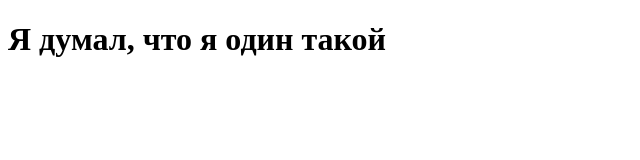
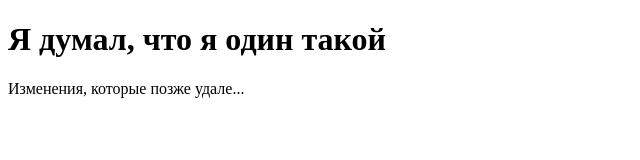
Before and after one commit to Nikita212354/test_repo, a plain HTML site: page index.html in a window 1280 px wide. Shown: the whole page, without its empty margins (0-640 px from the left). Drawn offline with Linux system fonts and the light colour scheme.

Commit message:
Ошибочный коммит

```diff
--- a/index.html
+++ b/index.html
@@ -7,5 +7,6 @@
 </head>
 <body>
     <h1>Я думал, что я один такой</h1>
+    <p>Изменения, которые позже удале...</p>
 </body>
 </html>
```
